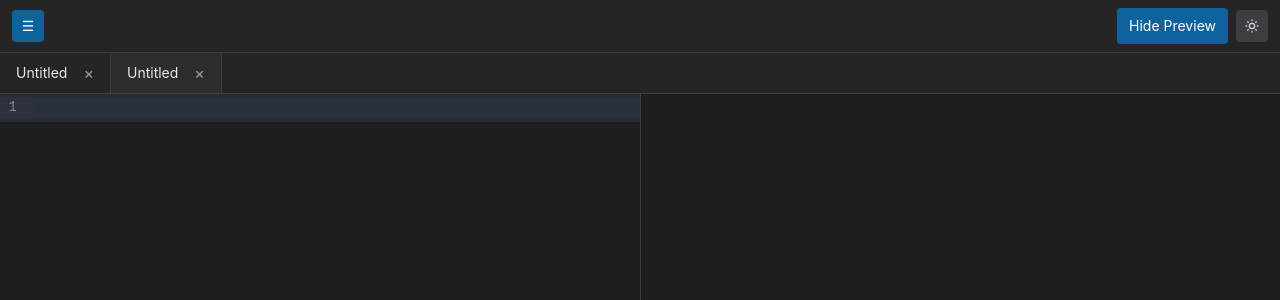
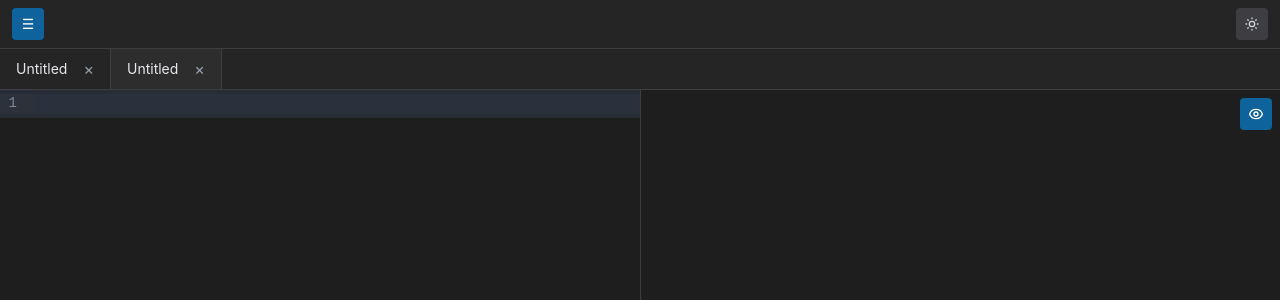
Before and after one commit to wahdanz1/feathertype, a React app: page / in a window 1280 px wide. Shown: the top 300 px of the page. Built offline with nearby package versions, Linux system fonts and the light colour scheme; the HTML template or start-up script is replaced by a standard one.

Commit message:
move preview toggle to split pane area

```diff
--- a/src/components/Button.tsx
+++ b/src/components/Button.tsx
@@ -21,7 +21,7 @@
   const theme = useEditorStore((s) => s.theme);
 
   // Base styles
-  const baseStyles = 'rounded text-sm flex items-center justify-center';
+  const baseStyles = 'rounded text-sm leading-none flex items-center justify-center';
 
   // Padding based on iconOnly
   const paddingStyles = iconOnly ? 'p-2' : 'px-3 py-2';
--- a/src/components/SplitPane.tsx
+++ b/src/components/SplitPane.tsx
@@ -1,12 +1,30 @@
 import { Editor } from './Editor';
 import { Preview } from './Preview';
+import { Button } from './Button';
 import { useEditorStore } from '../store/useEditorStore';
 
 export function SplitPane() {
   const showPreview = useEditorStore((s) => s.showPreview);
+  const togglePreview = useEditorStore((s) => s.togglePreview);
 
   return (
-    <div className="flex flex-row h-full">
+    <div className="flex flex-row h-full relative">
+      <div className="absolute top-2 right-2 z-10">
+        <Button
+          variant={showPreview ? 'primary' : 'secondary'}
+          iconOnly
+          onClick={togglePreview}
+          title="Toggle Preview (Ctrl+\)"
+        >
+          <svg className="w-4 h-4" fill="none" viewBox="0 0 24 24" stroke="currentColor">
+            {showPreview ? (
+              <path strokeLinecap="round" strokeLinejoin="round" strokeWidth={2} d="M15 12a3 3 0 11-6 0 3 3 0 016 0z M2.458 12C3.732 7.943 7.523 5 12 5c4.478 0 8.268 2.943 9.542 7-1.274 4.057-5.064 7-9.542 7-4.477 0-8.268-2.943-9.542-7z" />
+            ) : (
+              <path strokeLinecap="round" strokeLinejoin="round" strokeWidth={2} d="M13.875 18.825A10.05 10.05 0 0112 19c-4.478 0-8.268-2.943-9.543-7a9.97 9.97 0 011.563-3.029m5.858.908a3 3 0 114.243 4.243M9.878 9.878l4.242 4.242M9.88 9.88l-3.29-3.29m7.532 7.532l3.29 3.29M3 3l3.59 3.59m0 0A9.953 9.953 0 0112 5c4.478 0 8.268 2.943 9.543 7a10.025 10.025 0 01-4.132 5.411m0 0L21 21" />
+            )}
+          </svg>
+        </Button>
+      </div>
       <div className={showPreview ? 'w-1/2 h-full' : 'w-full h-full'}>
         <Editor />
       </div>
--- a/src/components/Toolbar.tsx
+++ b/src/components/Toolbar.tsx
@@ -3,8 +3,6 @@
 import { useEditorStore } from '../store/useEditorStore';
 
 export function Toolbar() {
-  const togglePreview = useEditorStore((s) => s.togglePreview);
-  const showPreview = useEditorStore((s) => s.showPreview);
   const toggleTheme = useEditorStore((s) => s.toggleTheme);
   const theme = useEditorStore((s) => s.theme);
 
@@ -16,13 +14,6 @@
     }`}>
       <FileMenu />
       <div className="flex-1" />
-      <Button
-        variant={showPreview ? 'primary' : 'secondary'}
-        onClick={togglePreview}
-        title="Toggle Preview (Ctrl+\)"
-      >
-        {showPreview ? 'Hide Preview' : 'Show Preview'}
-      </Button>
       <Button
         variant="secondary"
         iconOnly
```
Also changed, not shown: src/App.css (line endings or trailing spaces).
